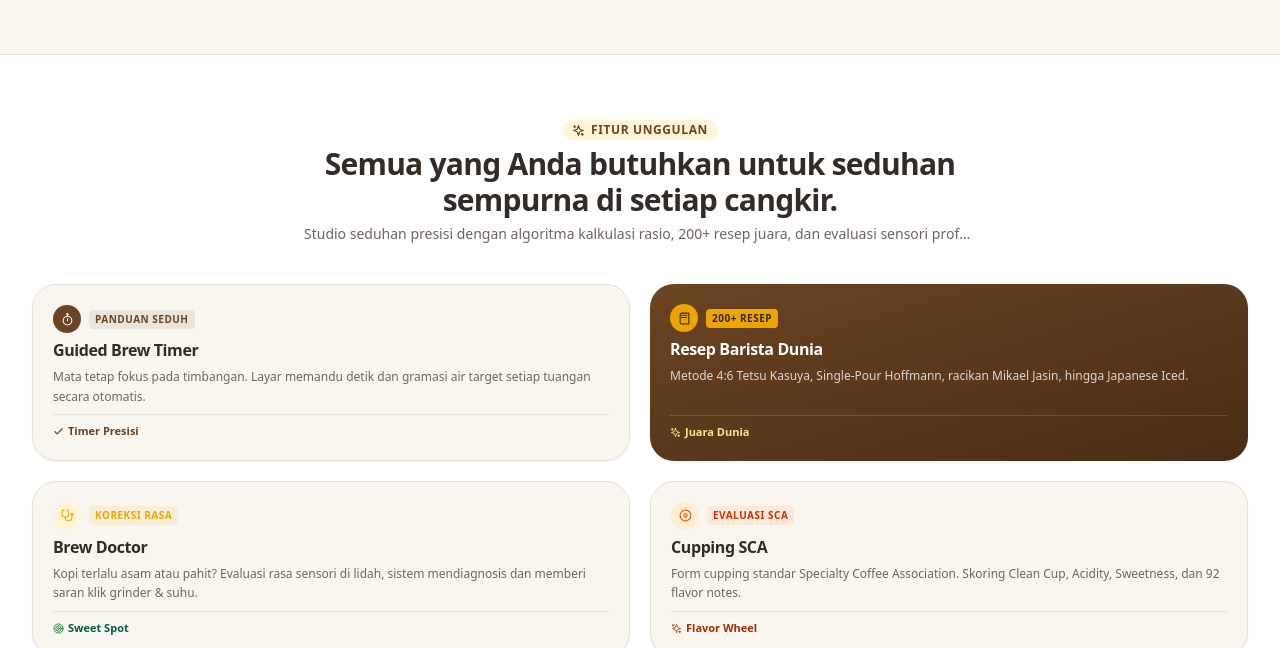
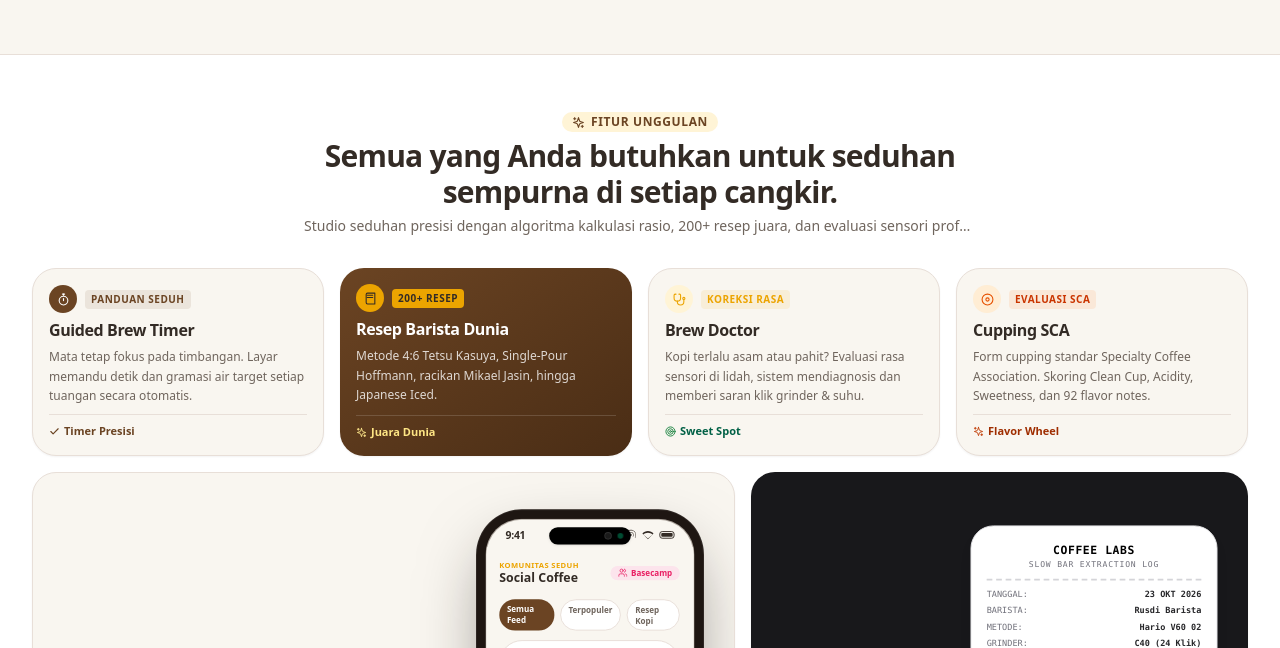
Before and after one commit to rusdifn08/Coffe-Labs, an Astro site: page / in a window 1280 px wide. Shown: the part 1555-2203 px from the top of the page. Built offline with nearby package versions, Linux system fonts and the light colour scheme; Astro itself is replaced by a stand-in of ours.

Commit message:
style(features): align Guided Brew, Resep Barista, Brew Doctor, and Cupping SCA into 1x4 horizontal grid on desktop

```diff
--- a/src/components/sections/FeatureBentoSection.astro
+++ b/src/components/sections/FeatureBentoSection.astro
@@ -6,11 +6,11 @@ import SocialCoffeeScreenMockup from '../mockup/SocialCoffeeScreenMockup.astro';
 import { landingData } from '../../data/landingData';
 ---
 
-<section id="fitur" class="py-12 sm:py-16 bg-white border-t border-[#E8DFD8]">
+<section id="fitur" class="py-8 sm:py-12 lg:py-14 bg-white border-t border-[#E8DFD8]">
   <div class="max-w-7xl mx-auto px-4 sm:px-6 lg:px-8">
 
     <!-- Section Header (Simplified & 1 line as requested) -->
-    <div class="text-center max-w-3xl mx-auto mb-8 sm:mb-10 space-y-1.5">
+    <div class="text-center max-w-3xl mx-auto mb-6 sm:mb-8 space-y-1.5">
       <div class="inline-flex items-center gap-1.5 px-2.5 py-0.5 rounded-md bg-amber-100 text-[#6B4423] text-xs font-bold uppercase tracking-wider">
         <Icon name="sparkles" size={13} color="#6B4423" />
         <span>Fitur Unggulan</span>
@@ -23,11 +23,11 @@ import { landingData } from '../../data/landingData';
       </p>
     </div>
 
-    <!-- Bento Grid (Compact 2-grid on mobile, 12-cols on desktop) -->
-    <div class="grid grid-cols-2 lg:grid-cols-12 gap-2.5 sm:gap-5">
+    <!-- Bento Grid (Compact 2-grid on mobile, 1x4 12-cols row on desktop) -->
+    <div class="grid grid-cols-2 lg:grid-cols-12 gap-2.5 sm:gap-4 lg:gap-4">
 
-      <!-- Tile 1: Guided Brew Timer -->
-      <div class="col-span-1 lg:col-span-6 bg-[#F9F6F0] rounded-xl p-3 sm:p-5 border border-[#E8DFD8] shadow-xs flex flex-col justify-between hover:shadow-warm-sm transition-shadow">
+      <!-- Tile 1: Guided Brew Timer (1x4 on desktop: lg:col-span-3) -->
+      <div class="col-span-1 lg:col-span-3 bg-[#F9F6F0] rounded-xl p-3 sm:p-4 border border-[#E8DFD8] shadow-xs flex flex-col justify-between hover:shadow-warm-sm transition-shadow">
         <div class="space-y-1 sm:space-y-1.5">
           <div class="flex items-center gap-1.5 sm:gap-2">
             <span class="w-6 h-6 sm:w-7 sm:h-7 rounded-lg bg-[#6B4423] text-white flex items-center justify-center shrink-0">
@@ -50,8 +50,8 @@ import { landingData } from '../../data/landingData';
         </div>
       </div>
 
-      <!-- Tile 2: Resep Barista Dunia -->
-      <div class="col-span-1 lg:col-span-6 bg-gradient-to-br from-[#6B4423] to-[#4A2D15] text-white rounded-xl p-3 sm:p-5 shadow-xs flex flex-col justify-between">
+      <!-- Tile 2: Resep Barista Dunia (1x4 on desktop: lg:col-span-3) -->
+      <div class="col-span-1 lg:col-span-3 bg-gradient-to-br from-[#6B4423] to-[#4A2D15] text-white rounded-xl p-3 sm:p-4 shadow-xs flex flex-col justify-between">
         <div class="space-y-1 sm:space-y-1.5">
           <div class="flex items-center gap-1.5 sm:gap-2">
             <span class="w-6 h-6 sm:w-7 sm:h-7 rounded-lg bg-[#ECA400] text-[#332B25] flex items-center justify-center shrink-0">
@@ -74,8 +74,8 @@ import { landingData } from '../../data/landingData';
         </div>
       </div>
 
-      <!-- Tile 3: Brew Doctor -->
-      <div class="col-span-1 lg:col-span-6 bg-[#F9F6F0] rounded-xl p-3 sm:p-5 border border-[#E8DFD8] shadow-xs flex flex-col justify-between">
+      <!-- Tile 3: Brew Doctor (1x4 on desktop: lg:col-span-3) -->
+      <div class="col-span-1 lg:col-span-3 bg-[#F9F6F0] rounded-xl p-3 sm:p-4 border border-[#E8DFD8] shadow-xs flex flex-col justify-between">
         <div class="space-y-1 sm:space-y-1.5">
           <div class="flex items-center gap-1.5 sm:gap-2">
             <span class="w-6 h-6 sm:w-7 sm:h-7 rounded-lg bg-amber-100 text-[#ECA400] flex items-center justify-center shrink-0 font-bold">
@@ -98,8 +98,8 @@ import { landingData } from '../../data/landingData';
         </div>
       </div>
 
-      <!-- Tile 4: Cupping SCA -->
-      <div class="col-span-1 lg:col-span-6 bg-[#F9F6F0] rounded-xl p-3 sm:p-5 border border-[#E8DFD8] shadow-xs flex flex-col justify-between">
+      <!-- Tile 4: Cupping SCA (1x4 on desktop: lg:col-span-3) -->
+      <div class="col-span-1 lg:col-span-3 bg-[#F9F6F0] rounded-xl p-3 sm:p-4 border border-[#E8DFD8] shadow-xs flex flex-col justify-between">
         <div class="space-y-1 sm:space-y-1.5">
           <div class="flex items-center gap-1.5 sm:gap-2">
             <span class="w-6 h-6 sm:w-7 sm:h-7 rounded-lg bg-orange-100 text-orange-700 flex items-center justify-center shrink-0 font-bold">
```
